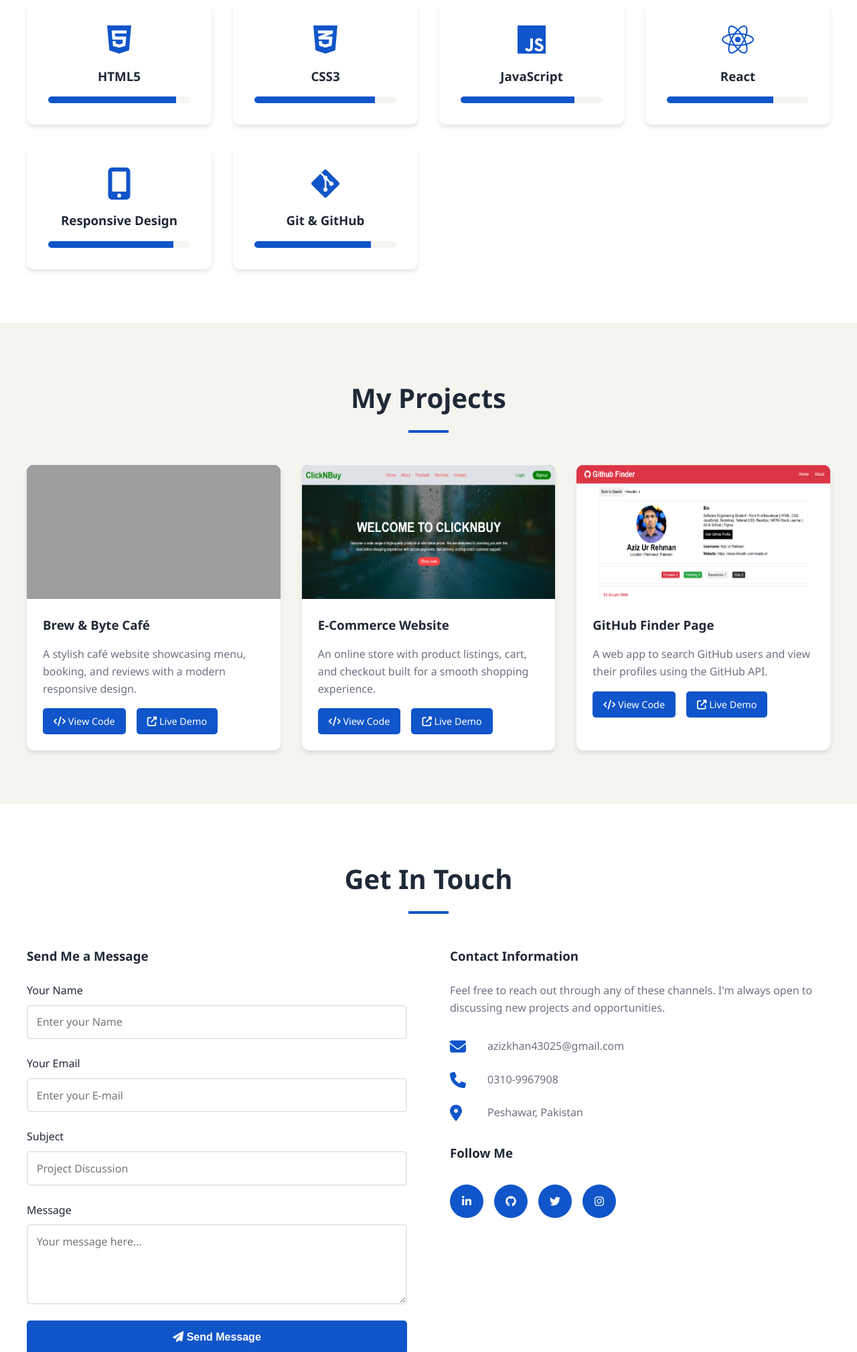
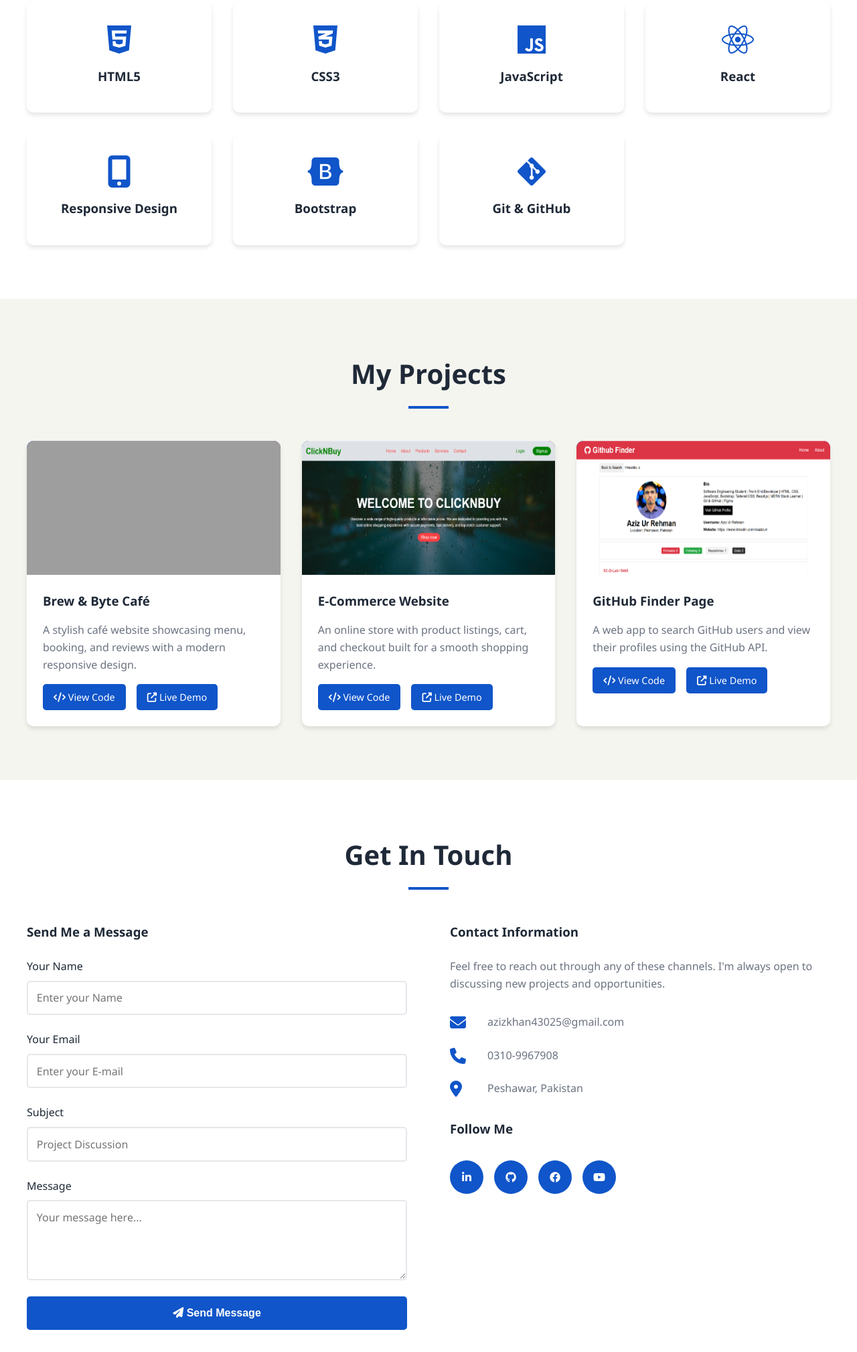
Before and after one commit to Azizkhan42/Portfolio, a plain HTML site: page index.html in a window 1280 px wide. Shown: the part 1433-3451 px from the top of the page at 67% size. Drawn offline with Linux system fonts and the light colour scheme; grey boxes are pictures that could not be loaded.

Commit message:
Modified some code

```diff
--- a/index.html
+++ b/index.html
@@ -65,50 +65,37 @@
 
     <!-- SKILLS SECTION -->
     <section id="skills">
+
       <div class="container">
         <h2 class="section-title">My Skills</h2>
         <div class="skills-grid">
           <div class="skill-card">
             <i class="fab fa-html5"></i>
             <h3>HTML5</h3>
-            <div class="skill-bar">
-              <div class="skill-progress" style="width: 90%"></div>
-            </div>
           </div>
           <div class="skill-card">
             <i class="fab fa-css3-alt"></i>
             <h3>CSS3</h3>
-            <div class="skill-bar">
-              <div class="skill-progress" style="width: 85%"></div>
-            </div>
           </div>
           <div class="skill-card">
             <i class="fab fa-js"></i>
             <h3>JavaScript</h3>
-            <div class="skill-bar">
-              <div class="skill-progress" style="width: 80%"></div>
-            </div>
           </div>
           <div class="skill-card">
             <i class="fab fa-react"></i>
             <h3>React</h3>
-            <div class="skill-bar">
-              <div class="skill-progress" style="width: 75%"></div>
-            </div>
           </div>
           <div class="skill-card">
             <i class="fas fa-mobile-alt"></i>
             <h3>Responsive Design</h3>
-            <div class="skill-bar">
-              <div class="skill-progress" style="width: 88%"></div>
-            </div>
+          </div>
+         <div class="skill-card">
+            <i class="fa-brands fa-bootstrap"></i>
+            <h3>Bootstrap</h3>
           </div>
           <div class="skill-card">
             <i class="fab fa-git-alt"></i>
             <h3>Git & GitHub</h3>
-            <div class="skill-bar">
-              <div class="skill-progress" style="width: 82%"></div>
-            </div>
           </div>
         </div>
       </div>
@@ -252,16 +239,10 @@
 
             <h3>Follow Me</h3>
             <div class="social-links">
-              <a href="#" aria-label="LinkedIn"
-                ><i class="fab fa-linkedin-in"></i
-              ></a>
-              <a href="#" aria-label="GitHub"><i class="fab fa-github"></i></a>
-              <a href="#" aria-label="Twitter"
-                ><i class="fab fa-twitter"></i
-              ></a>
-              <a href="#" aria-label="Instagram"
-                ><i class="fab fa-instagram"></i
-              ></a>
+              <a href="https://www.linkedin.com/in/aziz-ur-rehman-52500830a/"><i class="fab fa-linkedin-in"></i></a>
+              <a href="https://github.com/Azizkhan42"><i class="fab fa-github"></i></a>
+              <a href="#"><i class="fab fa-facebook"></i></a>
+              <a href="www.youtube.com/@Code2Create"><i class="fab fa-youtube"></i></a>
             </div>
           </div>
         </div>
```
